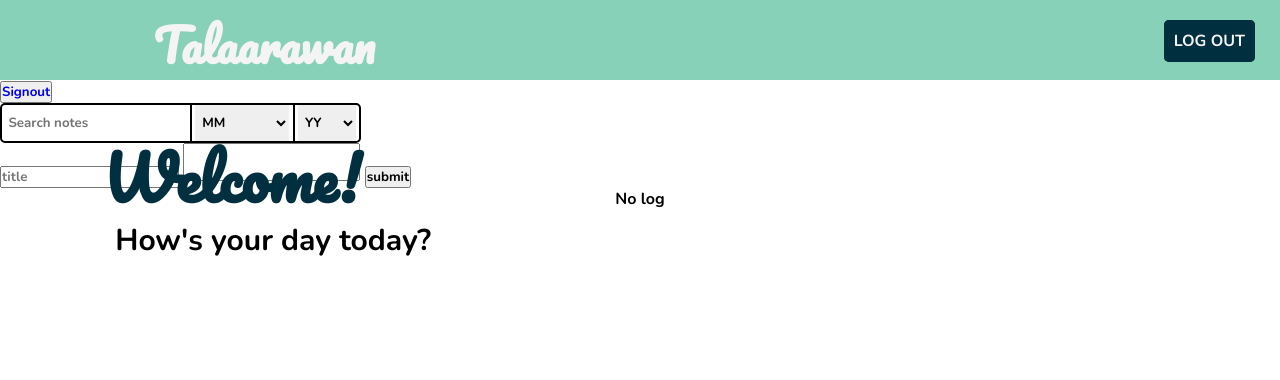
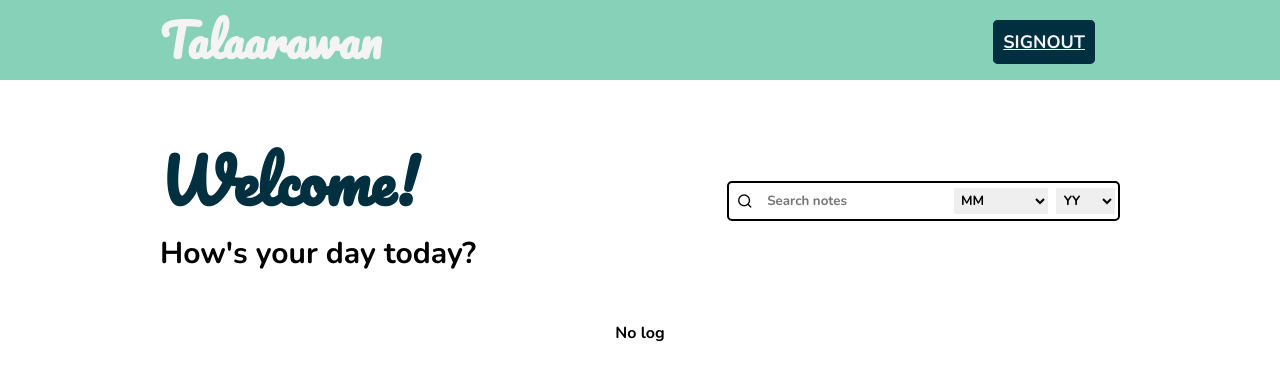
Before and after one commit to glendell03/talaarawan, a PHP site: page / in a window 1280 px wide. Shown: the top 380 px of the page. Run offline with PHP 8.4, Linux system fonts and the light colour scheme; the visitor is signed in with stand-in values (Sample User, id 1); data that the repository does not hold is empty.

Commit message:
Navbar and update the ui

```diff
--- a/public/css/style.css
+++ b/public/css/style.css
@@ -1,4 +1,5 @@
 @import url("https://fonts.googleapis.com/css2?family=Nunito:wght@700&display=swap");
+@import url("https://fonts.googleapis.com/css2?family=Pacifico&display=swap");
 
 * {
   padding: 0;
@@ -7,14 +8,134 @@
   font-family: "Nunito", sans-serif;
 }
 
+section {
+  margin: 0 10rem;
+}
+
+nav {
+  height: 80px;
+  background: #87d1b8;
+  display: flex;
+  justify-content: space-between;
+}
+
+.logo {
+  font-family: "Pacifico", cursive;
+  font-size: 45px;
+  color: #f5f4f4;
+  margin: 0 10rem;
+}
+
+.header-wrapper {
+  display: flex;
+  justify-content: space-between;
+  margin: 3rem 0;
+}
+.sign-out {
+  margin: 0 10rem;
+}
+
+.header {
+  font-family: "Pacifico", cursive;
+  font-size: 60px;
+  color: #00303f;
+}
+
+.sub-header {
+  font-family: "Nunito", sans-serif;
+  color: black;
+  font-size: 30px;
+}
+/* SEARCH */
+.searchbar-container {
+  display: flex;
+  align-items: center;
+}
+
+.searchbar {
+  border: 2px solid black;
+  border-radius: 5px;
+  display: flex;
+  height: 2.5rem;
+  width: fit-content;
+  align-items: center;
+}
+
+.ri-search-line {
+  padding: 0.5rem;
+}
+
+.searchbar > input {
+  border: none;
+  outline: none;
+  padding: 0.2rem;
+  margin: 0 0.2rem;
+}
+
+.searchbar .select-wrapper {
+  display: flex;
+}
+
+.searchbar .select-wrapper select {
+  border: none;
+  outline: none;
+  padding: 0.2rem;
+  margin: 0 0.2rem;
+}
+.vLine {
+  border-left: 2px solid black;
+  height: 100%;
+}
+/* END SEARCH */
+
+nav ul {
+  float: right;
+  margin-right: 25px;
+}
+
+nav ul li {
+  display: inline-block;
+  line-height: 80 px;
+  margin: 0, 15 px;
+}
+
+nav ul li a {
+  position: relative;
+  top: 30px;
+  color: #f5f4f4;
+  font-size: 18px;
+  padding: 5px, 0;
+  text-transform: uppercase;
+  border: 10px solid;
+  border-radius: 5px;
+  border-color: #00303f;
+  background-color: #00303f;
+}
+
+nav ul li a:before {
+  position: absolute;
+  content: "";
+  left: 0;
+  bottom: 0;
+  height: 3px;
+  width: 100%;
+  background: #f5f4f4;
+  transform: scaleX(0);
+  transform-origin: right;
+  transition: transform 0.4s linear;
+}
+
+nav ul li a:hover:before {
+  transform: scaleX(1);
+  transform-origin: left;
+}
+
 /* NOTE */
 .note-wrapper {
   display: flex;
   justify-content: center;
   align-items: center;
   flex-direction: column;
-  margin-left: 10rem;
-  margin-right: 10rem;
 }
 
 .note-container {
@@ -63,38 +184,6 @@
 }
 /* END NOTE */
 
-/* SEARCH */
-.searchbar {
-  border: 2px solid black;
-  border-radius: 5px;
-  display: flex;
-  height: 2.5rem;
-  width: fit-content;
-}
-
-.searchbar > input {
-  border: none;
-  outline: none;
-  padding: 0.2rem;
-  margin: 0 0.2rem;
-}
-
-.searchbar .select-wrapper {
-  display: flex;
-}
-
-.searchbar .select-wrapper select {
-  border: none;
-  outline: none;
-  padding: 0.2rem;
-  margin: 0 0.2rem;
-}
-.vLine {
-  border-left: 2px solid black;
-  height: 100%;
-}
-/* END SEARCH */
-
 /* EDIT */
 .cta .edit {
   padding: 1rem;
--- a/public/index.php
+++ b/public/index.php
@@ -11,120 +11,38 @@ if ($_SESSION["loggedin"] === null) {
 
 <!DOCTYPE html>
 <html lang="en">
-<head>
-    <meta charset="UTF-8">
+
+<he <meta charset="UTF-8">
     <meta name="viewport" content="width=device-width, initial-scale=1.0">
     <title>Talaarawan</title>
-    <style>
-@import url('https://fonts.googleapis.com/css2?family=Nunito:wght@700&display=swap');
-@import url('https://fonts.googleapis.com/css2?family=Pacifico&display=swap');
-body{
-    font-family: 'Nunito', sans-serif;
-}
-*{
-    margin: 0;
-    padding: 0;
-    list-style: none;
-    text-decoration: none;
-}
-nav{
-    height: 80px;
-    background: #87D1B8;
-}
-h1{
-    font-family: 'Pacifico', cursive;
-    font-size: 45px;
-    color: #f5f4f4;
-    position: absolute;
-    top: 5px;
-    left: 12%;
-}
-h2{
-    font-family: 'Pacifico', cursive;
-    font-size: 60px;
-    color: #00303f;
-    position: absolute;
-    top: 125px;
-    left: 8%;
-}
-h3{
-    font-family: 'Nunito', sans-serif;
-    color: black;
-    font-size: 30px;
-    position: absolute;
-    top: 220px;
-    left: 9%;
-}
-nav ul{
-    float: right;
-    margin-right: 25px;
-}
-nav ul li{
-    display: inline-block;
-    line-height: 80 px;
-    margin: 0 , 15 px;
-}
-nav ul li a{
-    position: relative;
-    top: 30px;
-    color: #f5f4f4;
-    font-size; 18px;
-    padding: 5px , 0;
-    text-transform: uppercase;
-    border: 10px solid;
-    border-radius: 5px;
-    border-color: #00303f;
-    background-color: #00303f;
-}
-nav ul li a:before{
-    position: absolute;
-    content: '';
-    left: 0;
-    bottom: 0;
-    height: 3px;
-    width: 100%;
-    background:#f5f4f4;
-    transform: scaleX(0);
-    transform-origin: right;
-    transition: transform .4s linear;
-}
-nav ul li a:hover:before{
-    transform: scaleX(1);
-    transform-origin: left;
-}
-        </style>
-</head>
-<body>
-<nav>
-        <h1>Talaarawan</h1>
-        <ul>
-            <li> <a href="#">Log Out</a></li>
-        </ul>
-    </nav>
-    <h2>Welcome!</h2>
-    <h3>How's your day today?</h3>
-</body>
-</html>
-
-
-
-<!DOCTYPE html>
-<html lang="en">
-
-<head>
-    <meta charset="UTF-8">
-    <meta name="viewport" content="width=device-width, initial-scale=1.0">
-    <title>Talaarawan</title>
+    <link rel="icon" href="%PUBLIC_URL%/logo_1.png" />
     <link href="https://cdn.jsdelivr.net/npm/remixicon@2.5.0/fonts/remixicon.css" rel="stylesheet">
     <link rel="stylesheet" href="./css/style.css">
+
     </head>
 
     <body>
-    <button><a href="../server/logout.php">Signout</a></button>
-    <!-- DIARY -->
+        <nav>
+            <h1 class="logo">Talaarawan</h1>
+            <div class="sign-out">
+                <ul>
+                    <li> <a href="../server/logout.php">Signout</a></li>
+                </ul>
+            </div>
+        </nav>
+        <section>
+
+            <div class="header-wrapper">
+
+                <div class="header-container">
+                    <h2 class="header">Welcome!</h2>
+                    <h3 class="sub-header">How's your day today?</h3>
+                </div>
 
                 <!-- SEARCH -->
+                <div class="searchbar-container">
                     <div class="searchbar">
+                        <i class="ri-search-line"></i>
 
                         <input type="search" name="search" id="search" placeholder="Search notes">
 
@@ -153,16 +71,18 @@ nav ul li a:hover:before{
                             </select>
                         </div>
                     </div>
+                </div>
+            </div>
 
 
-    <div class="note-modal">
+            <!-- <div class="note-modal">
             <form action="<?php echo htmlspecialchars($_SERVER["PHP_SELF"]); ?>" method="post">
                 <input type="text" name="title" value="<?php echo $title ?>" placeholder="title">
                 <textarea id="textArea" type="text" name="description"><?php echo $description ?></textarea>
                 <input type="hidden" name="id" value="<?php echo $id = $_SESSION['id']; ?>" />
                 <button type="submit">submit</button>
             </form>
-    </div>
+        </div> -->
 
 
             <!-- NOTE -->
@@ -207,6 +127,7 @@ nav ul li a:hover:before{
                 }
                 ?>
             </div>
+        </section>
 
     </body>
     <script src="./js/index.js"></script>
```
Also changed, not shown: public/pages/welcome.html (deleted, +0 -11 lines), public/logo_1.png (renamed from public/pages/logo_1.png). Lines whose indentation alone changed are shown as unchanged.
